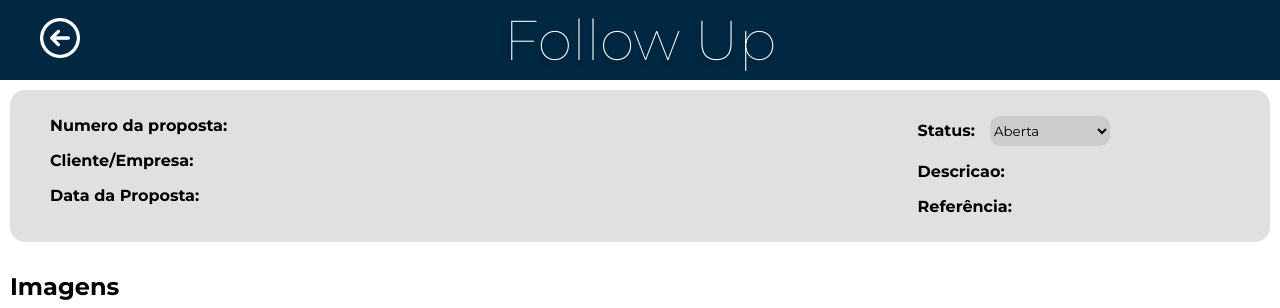
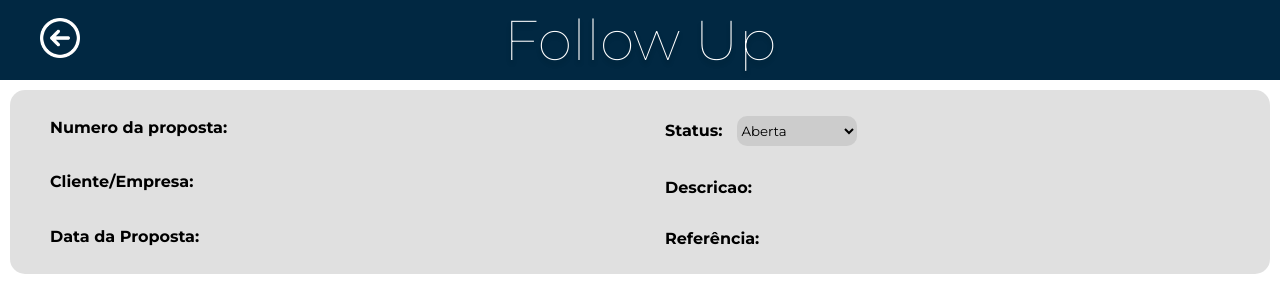
Before and after one commit to joaoalvesdsx/treact, a React (Create React App) app: page /followup/1 in a window 1280 px wide. Shown: the top 308 px of the page. Built offline with nearby package versions, Linux system fonts and the light colour scheme; no server answers.

Commit message:
ajustes css

```diff
--- a/src/components/styles/Followup.css
+++ b/src/components/styles/Followup.css
@@ -16,9 +16,16 @@
     padding: 10px;
 }
 .box2{
-    padding-right: 150px;
+    width: 50%;
+    display: flex;
+    flex-direction: column;
+    justify-content: space-around;
 }
 .box1{
+    display: flex;
+    flex-direction: column;
+    justify-content: space-around;
+    width: 50%;
     padding-left: 30px;
 }
 
```
